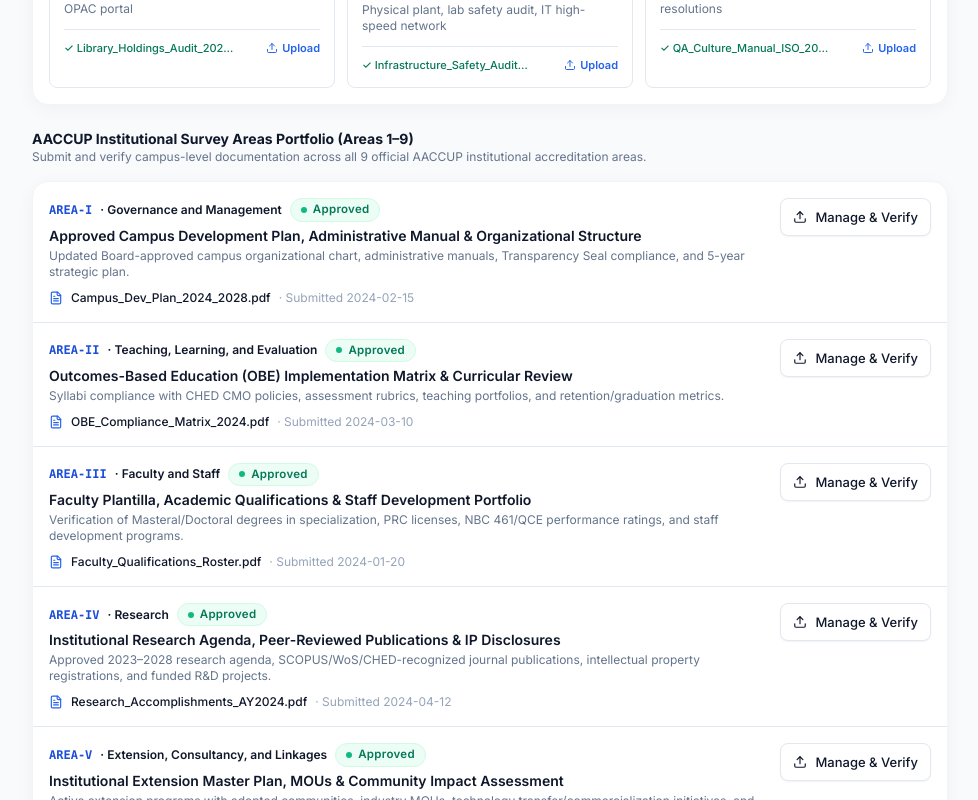
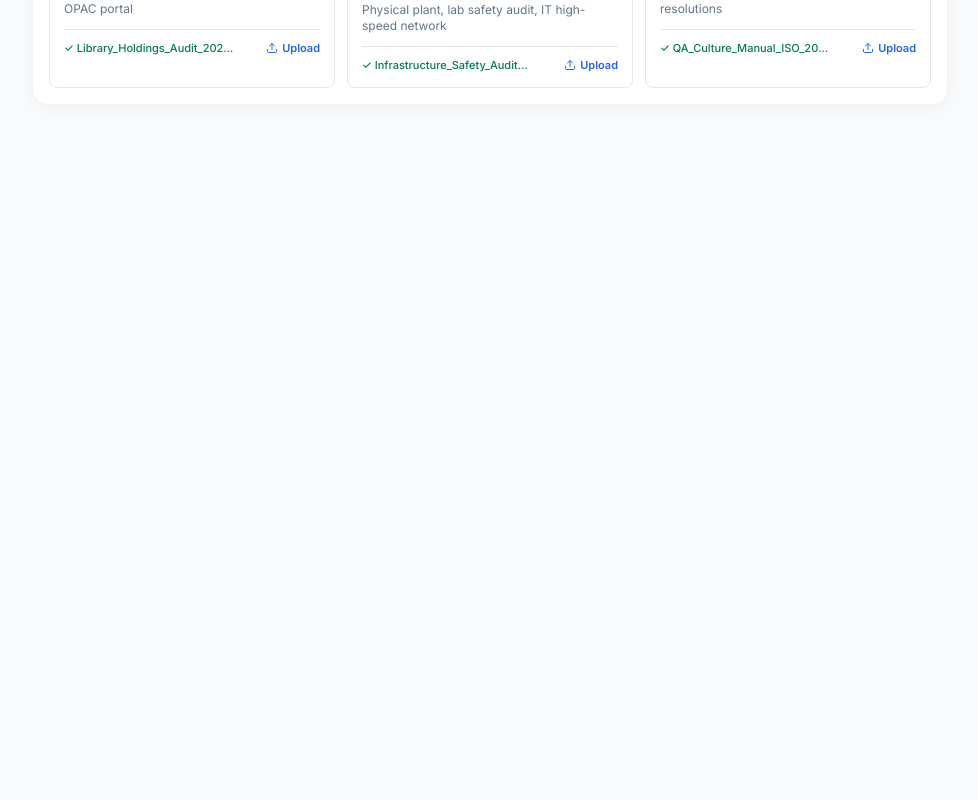
Before and after one commit to elykalmorfe/accrevia, a React (Vite) app in the folder frontend/: page /frameworks/ia in a window 1280 px wide. Shown: the part 1420-2220 px from the top of the page, without its empty margins (300-1278 px from the left). After the commit the page ends 1581 px from the top, so only its background shows below. Built offline with nearby package versions, Linux system fonts and the light colour scheme.

Commit message:
feat: remove AACCUP Institutional Survey Areas Portfolio section from CampusIAView

```diff
--- a/frontend/src/pages/accreditation/CampusIAView.tsx
+++ b/frontend/src/pages/accreditation/CampusIAView.tsx
@@ -2,16 +2,13 @@ import { useState, useEffect } from 'react';
 import { Link } from 'react-router-dom';
 import { toast } from 'sonner';
 import { usePortal } from '../../contexts/PortalContext';
-import { CampusId, IALevel, IARequirementItem, RequirementVerificationStatus } from '../../types/accreditation';
+import { CampusId, IALevel } from '../../types/accreditation';
 import { PageHeader } from '../../components/ui/PageHeader';
 import { Badge } from '../../components/ui/Badge';
-import { AccreditationDocModal } from '../../components/accreditation/AccreditationDocModal';
 import { IAFolderManager } from '../../components/accreditation/IAFolderManager';
 import {
   Building2Icon,
-  FileTextIcon,
   ExternalLinkIcon,
-  UploadIcon,
   CalculatorIcon,
   FileCheck2Icon
 } from 'lucide-react';
@@ -30,9 +27,6 @@ export function CampusIAView() {
 
   const campus = campuses.find((c) => c.id === selectedCampusId) || campuses[0];
   const iaRecord = iaRecords.find((r) => r.campusId === selectedCampusId);
-
-  // Requirement Modal State
-  const [activeReq, setActiveReq] = useState<IARequirementItem | null>(null);
 
   if (!iaRecord) {
     return (
@@ -79,23 +73,6 @@ export function CampusIAView() {
     const recommended = evaluateRecommendedLevel();
     updateCampusIA(selectedCampusId, { status: recommended.level });
     toast.success(`Accreditation status updated to "${recommended.level}"`);
-  };
-
-  const handleSaveRequirement = (data: {
-    documentName: string;
-    documentUrl: string;
-    status: RequirementVerificationStatus;
-    reviewerNotes: string;
-  }) => {
-    if (!activeReq) return;
-    const hasEvidence = Boolean(data.documentName || data.documentUrl);
-    updateIARequirement(selectedCampusId, activeReq.id, {
-      documentName: data.documentName,
-      documentUrl: data.documentUrl,
-      status: data.status,
-      reviewerNotes: data.reviewerNotes,
-      isSubmitted: hasEvidence
-    });
   };
 
   return (
@@ -283,103 +260,6 @@ export function CampusIAView() {
         }}
       />
 
-      {/* 9 Core Institutional Areas Requirements Table */}
-      <div className="space-y-4">
-        <div className="flex flex-wrap items-center justify-between gap-4">
-          <div>
-            <h3 className="text-sm font-bold text-ink">AACCUP Institutional Survey Areas Portfolio (Areas 1–9)</h3>
-            <p className="text-xs text-ink-muted">
-              Submit and verify campus-level documentation across all 9 official AACCUP institutional accreditation areas.
-            </p>
-          </div>
-        </div>
-
-        <div className="panel divide-y divide-line overflow-hidden">
-          {iaRecord.requirements.map((req) => (
-            <div key={req.id} className="p-4 transition-colors hover:bg-canvas/40">
-              <div className="flex flex-col gap-3 sm:flex-row sm:items-start sm:justify-between">
-                <div className="min-w-0 flex-1">
-                  <div className="flex flex-wrap items-center gap-2">
-                    <span className="font-mono text-xs font-bold text-brand-700">{req.areaCode}</span>
-                    <span className="text-xs font-semibold text-ink">· {req.areaName}</span>
-                    <Badge
-                      tone={
-                        req.status === 'Approved'
-                          ? 'success'
-                          : req.status === 'Under Review'
-                          ? 'brand'
-                          : req.status === 'Deficient'
-                          ? 'danger'
-                          : 'warning'
-                      }
-                      dot
-                    >
-                      {req.status}
-                    </Badge>
-                  </div>
-
-                  <h4 className="mt-1 text-sm font-semibold text-ink">{req.title}</h4>
-                  <p className="text-xs text-ink-muted mt-0.5">{req.description}</p>
-
-                  {/* Attached Document info */}
-                  {(req.documentName || req.documentUrl) && (
-                    <div className="mt-2.5 flex items-center gap-2 text-xs">
-                      <FileTextIcon className="h-3.5 w-3.5 text-brand-600" />
-                      <span className="font-medium text-ink">{req.documentName || 'Reference link'}</span>
-                      {req.submissionDate && (
-                        <span className="text-ink-subtle">· Submitted {req.submissionDate}</span>
-                      )}
-                      {req.documentUrl && (
-                        <a
-                          href={req.documentUrl}
-                          target="_blank"
-                          rel="noreferrer"
-                          className="font-medium text-brand-600 hover:underline"
-                        >
-                          View File
-                        </a>
-                      )}
-                    </div>
-                  )}
-
-                  {req.reviewerNotes && (
-                    <div className="mt-2 rounded bg-warning-50/70 border border-warning-100 p-2 text-xs text-warning-800">
-                      <strong>Reviewer Remarks:</strong> {req.reviewerNotes}
-                    </div>
-                  )}
-                </div>
-
-                <div className="flex shrink-0 items-center gap-2">
-                  <button
-                    type="button"
-                    onClick={() => setActiveReq(req)}
-                    className="btn btn-secondary btn-sm min-h-[38px] w-full sm:w-auto"
-                  >
-                    <UploadIcon className="h-3.5 w-3.5" />
-                    Manage & Verify
-                  </button>
-                </div>
-              </div>
-            </div>
-          ))}
-        </div>
-      </div>
-
-      {/* Requirement Modal */}
-      {activeReq && (
-        <AccreditationDocModal
-          open={!!activeReq}
-          title="Campus Institutional Evidence Submission"
-          areaCode={activeReq.areaCode}
-          requirementTitle={activeReq.title}
-          currentDocumentName={activeReq.documentName}
-          currentDocumentUrl={activeReq.documentUrl}
-          currentStatus={activeReq.status}
-          currentNotes={activeReq.reviewerNotes}
-          onClose={() => setActiveReq(null)}
-          onSave={handleSaveRequirement}
-        />
-      )}
-    </>
+      </>
   );
 }
```
